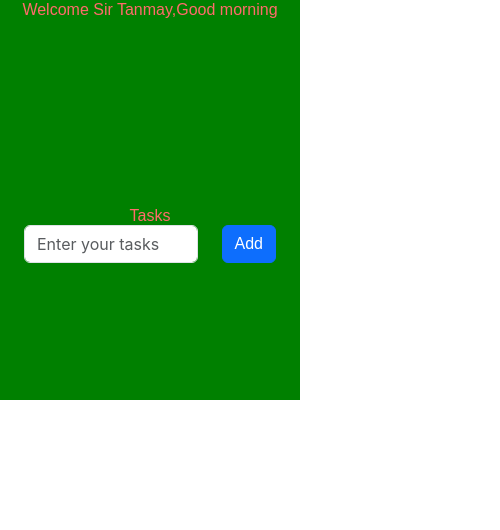
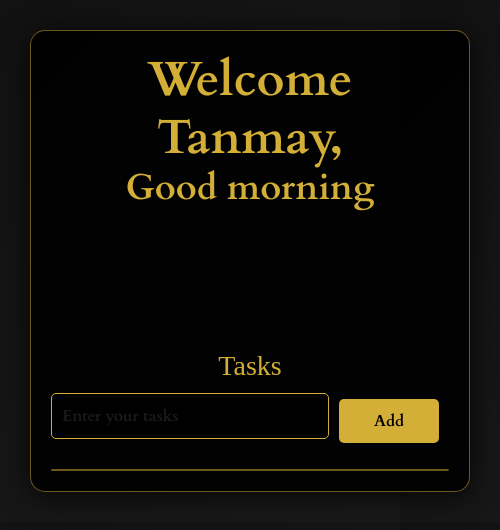
Before and after one commit to Tanmay123Goraksha/Todo-ChromeExtension, a browser extension: page popup.html in a window 400 px wide. Shown: the whole page, 500 px wide, since content can reach past the window. Drawn offline with nearby package versions, Linux system fonts and the light colour scheme; no server answers; a web font is replaced by a local one.

Commit message:
Add files via upload

```diff
--- a/popup.html
+++ b/popup.html
@@ -4,80 +4,143 @@
     <meta charset="UTF-8">
     <meta name="viewport" content="width=device-width, initial-scale=1.0">
     <link href="https://cdn.jsdelivr.net/npm/bootstrap@5.3.3/dist/css/bootstrap.min.css" rel="stylesheet" integrity="sha384-QWTKZyjpPEjISv5WaRU9OFeRpok6YctnYmDr5pNlyT2bRjXh0JMhjY6hW+ALEwIH" crossorigin="anonymous">
-    <title>Document</title>
-    <link href="https://fonts.googleapis.com/css2?family=Abril+Fatface&family=Catamaran:wght@200&family=Courgette&family=Edu+TAS+Beginner:wght@700&family=Lato:wght@300;900&family=Mukta:wght@700&family=Mulish:wght@300&family=Open+Sans&family=PT+Sans:ital,wght@1,700&family=Poppins:wght@300&family=Raleway:wght@100&family=Roboto+Condensed:wght@700&family=Roboto+Slab&family=Roboto:wght@300;400&family=Source+Sans+Pro:wght@300&display=swap" rel="stylesheet">
-    <link rel="stylesheet" href="https://cdnjs.cloudflare.com/ajax/libs/bulma/0.9.3/css/bulma.min.css">
+    <title>Task List</title>
+    <link href="https://fonts.googleapis.com/css2?family=Cardo:wght@700&family=IM+Fell+English&display=swap" rel="stylesheet">
     <style>
     body {
-            width: 300px;
-            height: 400px;
-            background-color: green;
-            color: #ff6b6b;
-            font-family: 'Arial', sans-serif;
+        margin: 0;
+        display: flex;
+        justify-content: center;
+        align-items: center;
+        background: linear-gradient(135deg, #121212, #1a1a1a);
+        color: #d4af37; /* Gold color */
+        font-family: 'Cardo', serif;
         text-align: center;
+        width: 500px; /* Adjust width as needed */
     }
     .container {
-            display: flex;
-            flex-direction: column;
-            justify-content: center;
-            align-items: center;
-            height: 100%;
+        height:95%;
+        width: 95%;
+        max-width: 800px; /* Adjust max-width to your desired value */
+        padding: 20px;
+        margin: 30px;
+        border-radius: 15px;
+        background: rgba(0, 0, 0, 0.9);
+        box-shadow: 0 4px 30px rgba(0, 0, 0, 0.8);
+        border: 1px solid rgba(212, 175, 55, 0.5);
     }
     .header-container {
-            display: flex;
-            align-items: center;
-            justify-content: center;
+        font-size: 24px;
         margin-bottom: 20px;
     }
-        .header-container h1,
+    .header-container h1 {
+        margin: 0;
+        font-size: 2em;
+    }
     .header-container h2 {
         margin: 0;
+        font-size: 1.5em;
+        color: #d4af37;
     }
     #weather {
-            display: flex;
-            flex-direction: column;
-            align-items: center;
         margin-top: 20px;
+        margin-bottom: 20px;
     }
     #weather-icon {
         margin-bottom: 10px;
+        width: 100px;
+        height: 100px;
+        position: relative;
+        margin-left: 150px;
+    }
+    #weather-description, #temperature {
+        font-family: 'IM Fell English', serif;
+        color: #d4af37;
     }
     .input-container {
-            display: flex;
-            flex-direction: column;
-            align-items: center;
         margin-top: 20px;
     }
     .input-container h1 {
         margin-bottom: 10px;
+        font-family: 'IM Fell English', serif;
     }
     .input-field {
-            width: 200px;
+        width: 100%; /* Ensure it takes full width */
+        max-width: calc(100% - 120px); /* Adjust width to your desired value */
+        padding: 10px;
+        font-family: 'Cardo', serif;
+        border: 1px solid #d4af37;
+        border-radius: 5px;
+        background: rgba(0, 0, 0, 0.8);
+        color: #d4af37;
+        margin-bottom: 10px;
+        box-sizing: border-box; /* Ensure padding and border included in width */
     }
-        .text ul {
+    .tasks {
+        max-height: 300px; /* Limit the height */
+        overflow-y: auto; /* Add vertical scrollbar if content exceeds max-height */
+        margin-top: 20px;
+        border: 1px solid rgba(212, 175, 55, 0.5);
+        border-radius: 5px;
+    }
+    .tasks ul {
         list-style-type: none;
-            padding: 5px;
-            background-color: #ffffff;
-            border-radius: 5px;
-            margin-top: 5px;
+        padding: 10px;
+        background-color: rgba(0, 0, 0, 0.6);
+        border-bottom: 1px solid #d4af37;
+        margin: 0;
         display: flex;
         justify-content: space-between;
         align-items: center;
+        color: #d4af37;
+        font-family: 'IM Fell English', serif;
+        text-shadow: 0 0 5px #d4af37, 0 0 10px #d4af37; /* Add glowing effect */
     }
-        .text ul button {
+    .tasks ul:last-child {
+        border-bottom: none;
+    }
+    .tasks ul button {
         cursor: pointer;
-            background-color: red;
-            color: white;
+        background-color: #d4af37;
+        color: black;
         border: none;
         padding: 5px 10px;
         border-radius: 5px;
+        transition: background-color 0.3s ease;
+        font-family: 'Cardo', serif;
+    }
+    .tasks ul button:hover {
+        background-color: #b28e2a;
+    }
+    .add-task {
+        display: flex;
+        justify-content: flex-start; /* Adjust alignment as needed */
+        align-items: center;
+        margin-top: 10px;
+    }
+    .add-task input {
+        flex: 1;
+        margin-right: 10px; /* Adjust spacing between input and button */
+    }
+    .add-task button {
+        min-width: 100px; /* Ensure button has a minimum width */
+        background-color: #d4af37; /* Set button background color to gold */
+        color: black; /* Adjust text color for better visibility */
+        border: none;
+        padding: 10px 20px;
+        border-radius: 5px;
+        transition: background-color 0.3s ease;
+        font-family: 'Cardo', serif;
+    }
+    .add-task button:hover {
+        background-color: #b28e2a; /* Darker gold color on hover */
     }
     </style>
 </head>
 <body>
     <div class="container">
         <div class="header-container">
-            <h1>Welcome Sir Tanmay,</h1>
+            <h1>Welcome Tanmay,</h1>
             <h2 id="greeting"></h2>
         </div>
         <div id="weather">
@@ -85,17 +148,14 @@
             <p id="weather-description"></p>
             <p id="temperature"></p>
         </div>
-
-        <div class="container">
+        <div class="input-container">
             <h1>Tasks</h1>
-            <div class="row">
-                <div class="col">
-                    <input id="input" type="text" class="form-control" placeholder="Enter your tasks">
-                </div>
-                <div class="col-auto">
-                    <button class="btn btn-primary" onclick="Add()">Add</button>
+            <div class="add-task col">
+                <input id="input" type="text" class="form-control input-field" placeholder="Enter your tasks">
+                <button class="btn btn-primary" onclick="Add()" id="add">Add</button>
             </div>
         </div>
+        <div class="tasks">
             <div class="text">
                 <!-- Tasks will be added here -->
             </div>
--- a/popup.js
+++ b/popup.js
@@ -22,10 +22,10 @@ document.addEventListener('DOMContentLoaded', function() {
 
     greetingElement.textContent = greeting;
 
-    // Set Mumbai coordinates
+
     const lat = 19.0760;
     const lon = 72.8777;
-    const apiKey = '1ca7d650d2113d1b4b3d851c55183952'; // Replace with your OpenWeatherMap API key
+    const apiKey = '1ca7d650d2113d1b4b3d851c55183952';
     const weatherUrl = `https://api.openweathermap.org/data/2.5/weather?lat=${lat}&lon=${lon}&units=metric&appid=${apiKey}`;
 
     // Fetch weather information for Mumbai
```
Also changed, not shown: manifest.json. Lines whose indentation alone changed are shown as unchanged.
